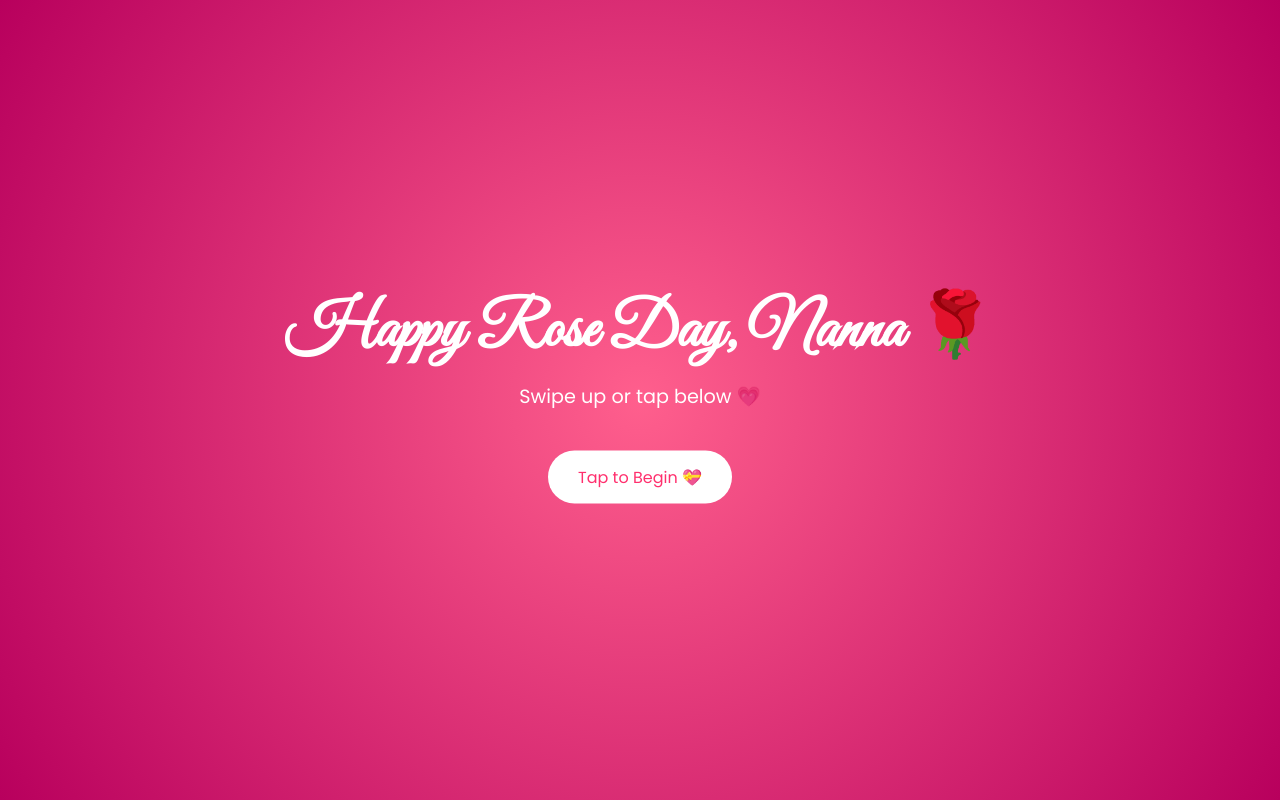
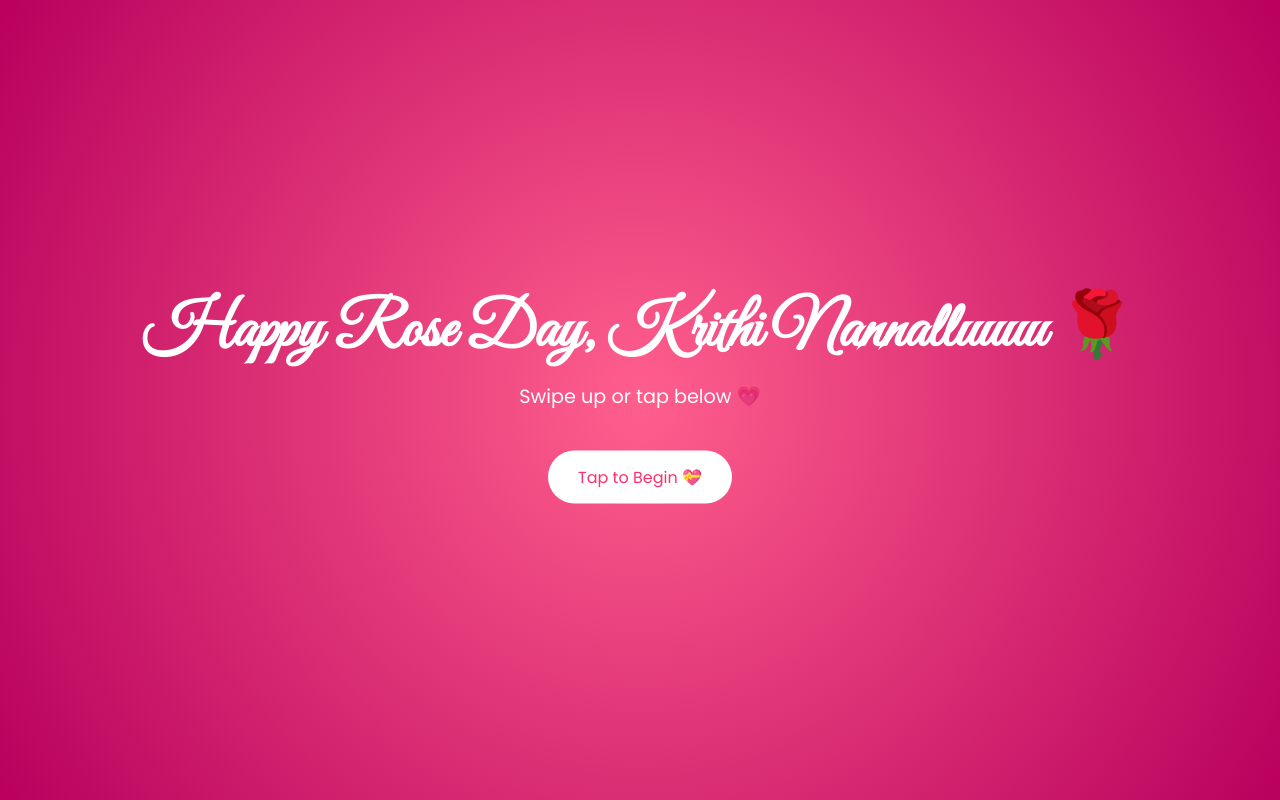
Before and after one commit to adityakirancloud-droid/roseforher-, a plain HTML site: page index.html in a window 1280 px wide. Drawn offline with Linux system fonts and the light colour scheme.

Commit message:
Update Happy Rose Day message and styles

```diff
--- a/index.html
+++ b/index.html
@@ -148,7 +148,7 @@ button:hover {
 </audio>
 
 <div class="container" id="main">
-  <h1>Happy Rose Day, Nanna 🌹</h1>
+  <h1>Happy Rose Day, Krithi Nannalluuuu 🌹</h1>
   <div class="subtitle">Swipe up or tap below 💗</div>
 
   <button onclick="startSurprise()">Tap to Begin 💝</button>
```
